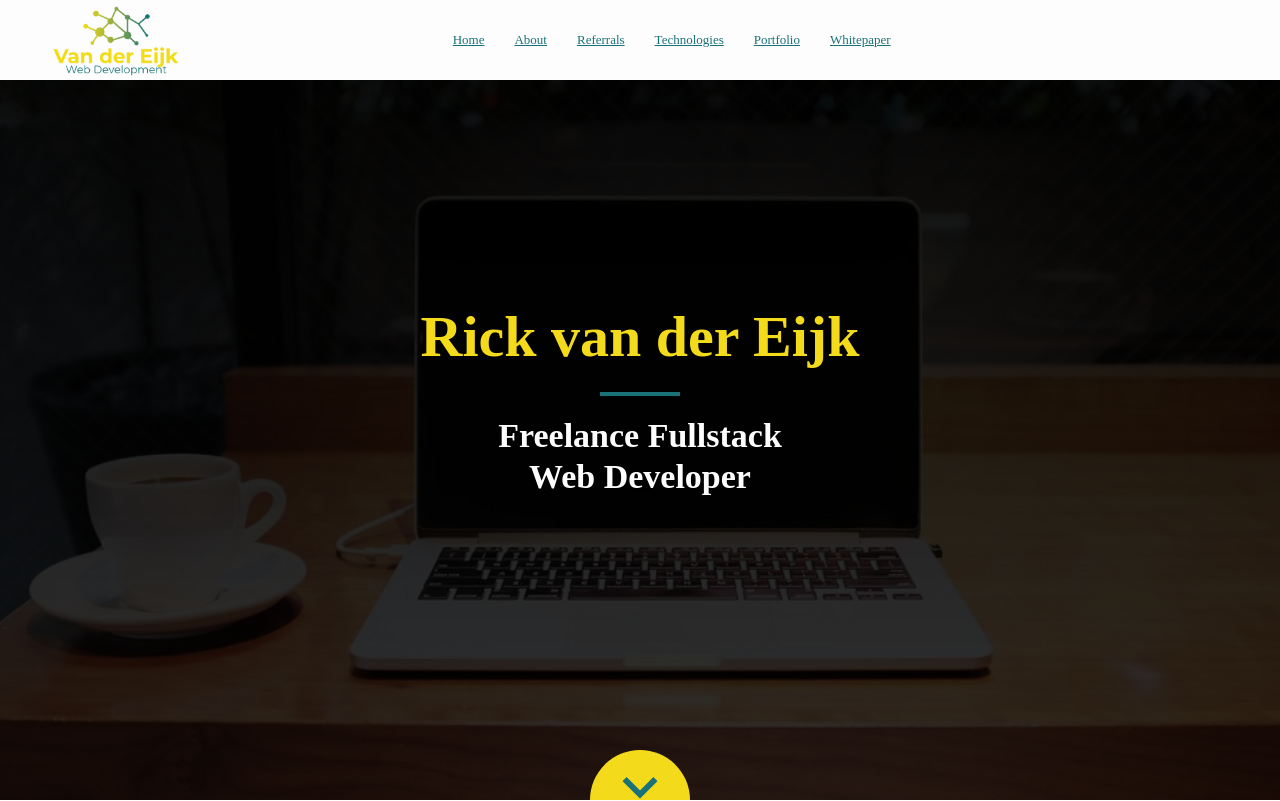
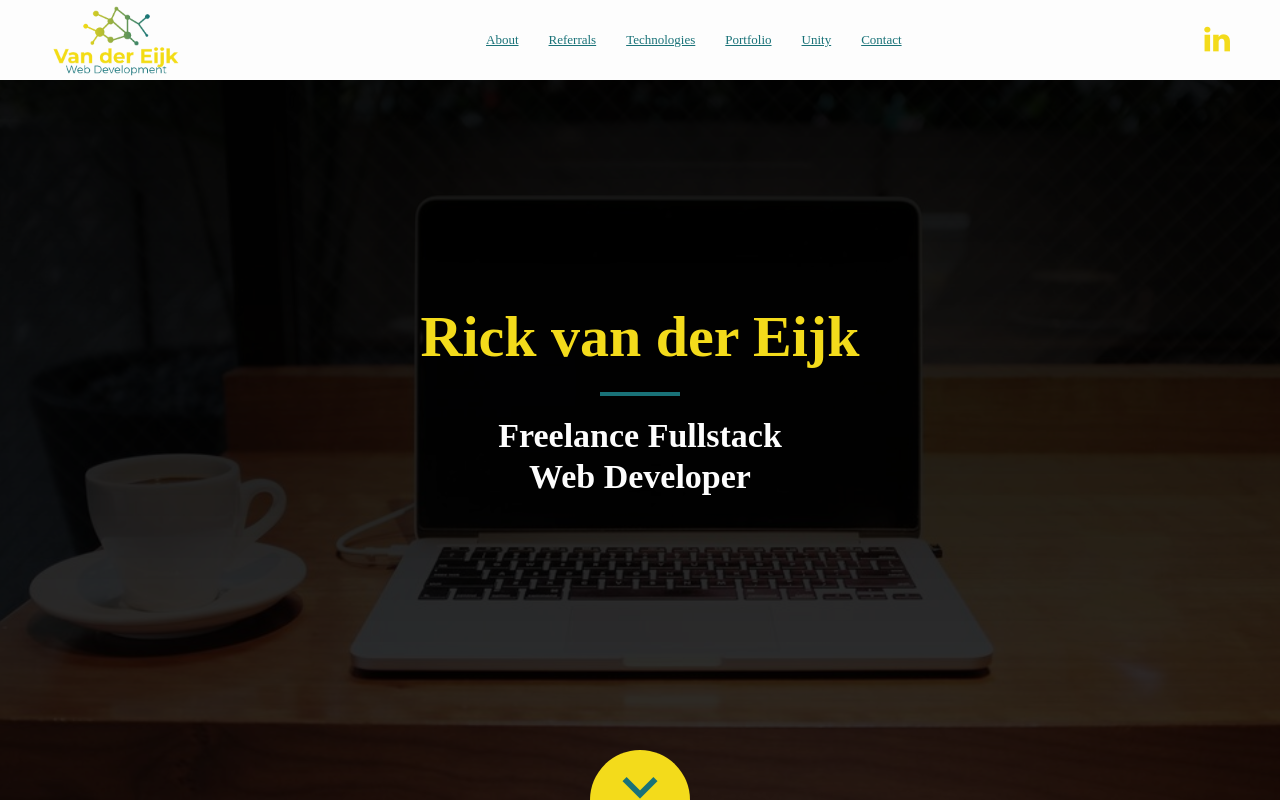
Before and after one commit to vdeijk/portfoliowebsite, an Angular app: page / in a window 1280 px wide. Shown: the top 801 px of the page. Built offline with nearby package versions, Linux system fonts and the light colour scheme; a web font is replaced by a local one.

Commit message:
various chnages

```diff
--- a/angular.json
+++ b/angular.json
@@ -26,12 +26,10 @@
             "polyfills": "src/polyfills.ts",
             "tsConfig": "tsconfig.app.json",
             "inlineStyleLanguage": "scss",
-            "assets": [
-              "src/favicon.ico",
-              "src/assets"
-            ],
+            "assets": ["src/favicon.ico", "src/assets"],
             "styles": [
-              "src/styles.scss"
+              "src/styles.scss",
+              "node_modules/font-awesome/css/font-awesome.css"
             ],
             "scripts": []
           },
@@ -94,13 +92,8 @@
             "tsConfig": "tsconfig.spec.json",
             "karmaConfig": "karma.conf.js",
             "inlineStyleLanguage": "scss",
-            "assets": [
-              "src/favicon.ico",
-              "src/assets"
-            ],
-            "styles": [
-              "src/styles.scss"
-            ],
+            "assets": ["src/favicon.ico", "src/assets"],
+            "styles": ["src/styles.scss"],
             "scripts": []
           }
         }
--- a/package.json
+++ b/package.json
@@ -11,18 +11,19 @@
   "private": true,
   "dependencies": {
     "@angular/animations": "^14.1.3",
-    "@angular/cdk": "^13.3.9",
+    "@angular/cdk": "^14.1.3",
     "@angular/common": "^14.1.3",
     "@angular/compiler": "^14.1.3",
     "@angular/core": "^14.1.3",
     "@angular/forms": "^14.1.3",
-    "@angular/material": "^13.3.9",
+    "@angular/material": "^14.1.3",
     "@angular/platform-browser": "^14.1.3",
     "@angular/platform-browser-dynamic": "^14.1.3",
     "@angular/router": "^14.1.3",
     "@fortawesome/fontawesome-free": "^5.15.1",
     "@fortawesome/fontawesome-svg-core": "^6.1.2",
     "@fortawesome/free-solid-svg-icons": "^6.1.2",
+    "font-awesome": "^4.7.0",
     "rxjs": "~6.6.0",
     "tslib": "^2.1.0",
     "zone.js": "~0.11.4"
--- a/src/app/homepage/homepage.component.html
+++ b/src/app/homepage/homepage.component.html
@@ -8,14 +8,16 @@
         alt="IBM Logo"
       />
       <div class="navbar__menu">
-        <a class="navbar__a"> Home </a>
         <a class="navbar__a"> About </a>
         <a class="navbar__a"> Referrals </a>
         <a class="navbar__a"> Technologies </a>
         <a class="navbar__a"> Portfolio </a>
-        <a class="navbar__a"> Whitepaper </a>
+        <a class="navbar__a"> Unity </a>
+        <a class="navbar__a"> Contact </a>
       </div>
-      <mat-icon class="header__mat-icon--down"> youtube </mat-icon>
+      <span class="navbar__icon">
+        <i class="fa fa-linkedin" aria-hidden="true"></i>
+      </span>
     </nav>
     <div class="header__textbox">
       <h1 class="header__h1">Rick van der Eijk</h1>
@@ -23,7 +25,7 @@
       <h3 class="header__h3">Freelance Fullstack <br />Web Developer</h3>
     </div>
     <div class="header__icon-container">
-      <mat-icon class="header__mat-icon--down"> keyboard_arrow_down</mat-icon>
+      <mat-icon class="header__mat-icon--down">keyboard_arrow_down</mat-icon>
     </div>
   </header>
 
@@ -75,24 +77,18 @@
   <!--Cards-->
   <app-cards class="portfolio" id="scroll__portfolio"></app-cards>
 
-  <!--Whitepaper-->
+  <!--Contact-->
   <section class="whitepaper" id="scroll__whitepaper">
-    <h2 class="h2 h2__skew-left">
-      Secrets to <br />
-      mastering Javascript
-    </h2>
+    <h2 class="h2 h2__skew-left">Contact</h2>
     <div class="h2 h2__line"></div>
-    <div class="whitepaper__left">
-      <h4 class="whitepaper__h4--left">Whitepaper</h4>
-    </div>
+    <div class="whitepaper__left"></div>
     <div class="whitepaper__right">
       <form action="#" class="whitepaper__form">
-        <h4 class="whitepaper__h4--right">It's almost here!</h4>
         <p class="whitepaper__p">Just enter your details below...</p>
         <input
           type="text"
           class="whitepaper__input whitepaper__input--top"
-          placeholder="Full name"
+          placeholder="Name"
           id="name"
           required
         />
@@ -103,8 +99,7 @@
           id="email"
           required
         />
-        <app-small-button [title]="'Download Whitepaper'"></app-small-button>
-        <p class="whitepaper__p--bottom">*Whitepaper is coming soon</p>
+        <app-small-button [title]="'Get in touch'"></app-small-button>
       </form>
     </div>
   </section>
--- a/src/app/homepage/homepage.component.scss
+++ b/src/app/homepage/homepage.component.scss
@@ -19,7 +19,14 @@
   position: fixed;
   width: 100%;
   z-index: 10;
-
+  &__icon {
+    font-size: 3rem;
+    color: var(--color-primary);
+    &:hover {
+      cursor: pointer;
+      color: var(--color-highlight);
+    }
+  }
   &__a {
     font-size: 1.3rem;
     text-decoration: underline;
@@ -80,6 +87,9 @@
   &__logo {
     height: 8rem;
     border-radius: 0.5rem;
+    &:hover {
+      cursor: pointer;
+    }
   }
 
   &__h3 {
--- a/src/styles.scss
+++ b/src/styles.scss
@@ -182,4 +182,9 @@ button {
     text-decoration: none;
     font-size: 18rem;
   }
+
+  .fa-brands {
+    fill: black;
+    --fa-li-width: 5rem;
+  }
 }
```
Also changed, not shown: tsconfig.json (+2 -5 lines), 1 other file (tests, documents, lock files or other folders).
